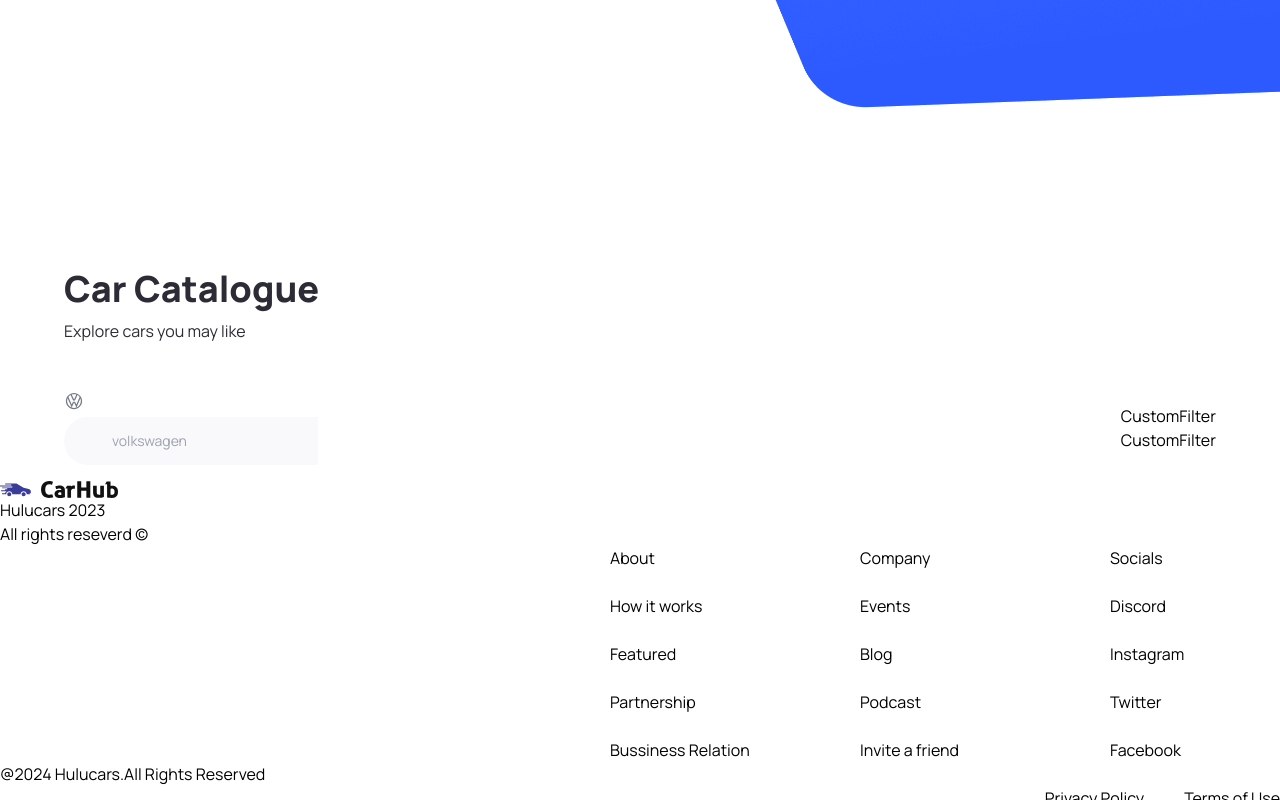
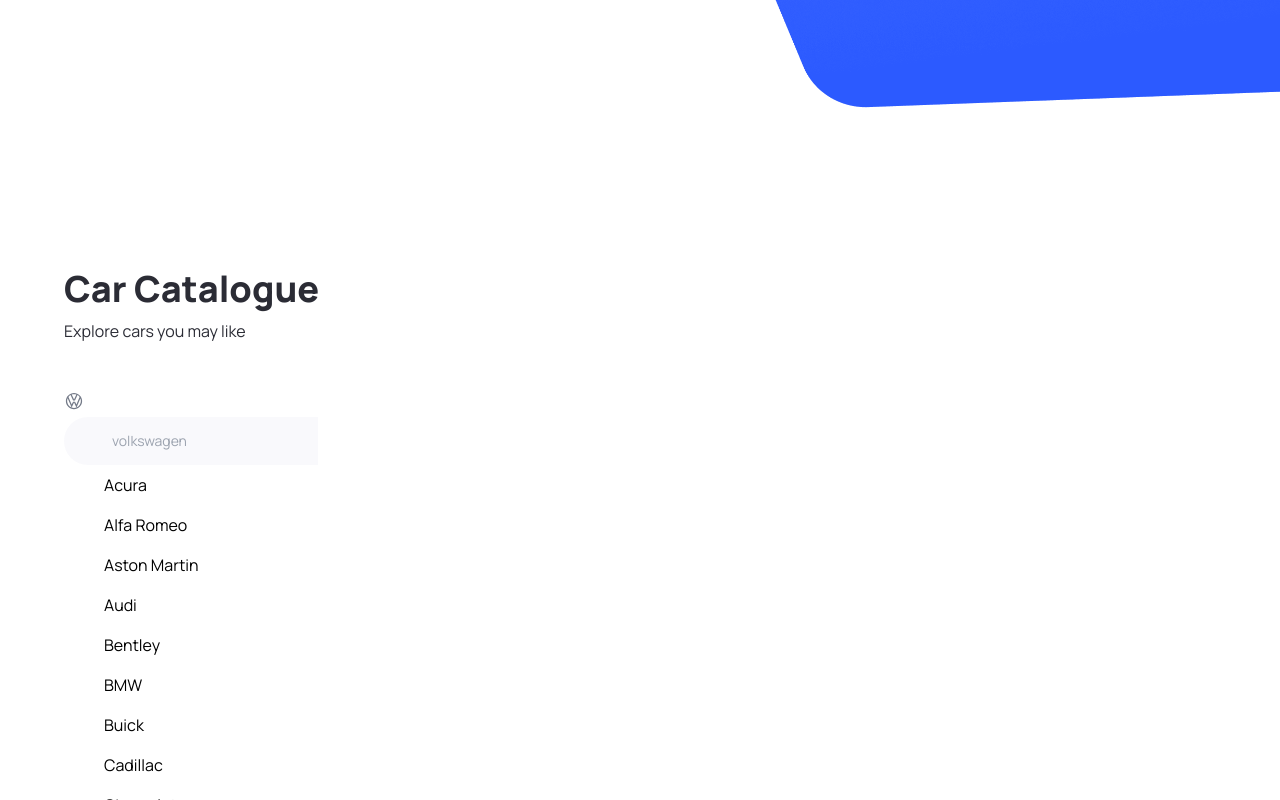
Before and after one commit to misikir21/hulucars, a Next.js app: page / in a window 1280 px wide. Both pictures are taken after a click on the button 74 px from the left and 1061 px from the top of the page. Shown: the part 661-1461 px from the top of the page. Built offline with nearby package versions, Linux system fonts and the light colour scheme.

Commit message:
add a filter feature

```diff
--- a/comp/SearchManufacturer.tsx
+++ b/comp/SearchManufacturer.tsx
@@ -2,12 +2,25 @@
 import React from "react";
 import { Combobox, Transition } from "@headlessui/react";
 import { useState, Fragment } from "react";
+import { manufacturers } from "@/constant";
 import Image from "next/image";
+import { setmanufacturerprops } from "@/types";
+import { relative } from "path";
 function SearchManufacturer({
   manufacturer,
   setmanufacturer,
 }: setmanufacturerprops) {
   const [query, setquery] = useState("");
+  const filtermanufacturer =
+    query === ""
+      ? manufacturers
+      : manufacturers.filter((item) =>
+          item
+            .toLowerCase()
+            .replace(/\s+/g, "")
+            .includes(query.toLowerCase().replace(/\s+/g, ""))
+        );
+
   return (
     <div className="search-manufacturer">
       <Combobox>
@@ -33,7 +46,19 @@
             leaveFrom="opacity-100"
             afterLeave={() => setquery("")}
           >
-            <Combobox.Options></Combobox.Options>
+            <Combobox.Options>
+              {filtermanufacturer.map((item) => (
+                <Combobox.Option
+                  key={item}
+                  className={({ active }) =>
+                    `relativ search-manufacturer__option`
+                  }
+                  value={item}
+                >
+                  {item}
+                </Combobox.Option>
+              ))}
+            </Combobox.Options>
           </Transition>
         </div>
       </Combobox>
```
